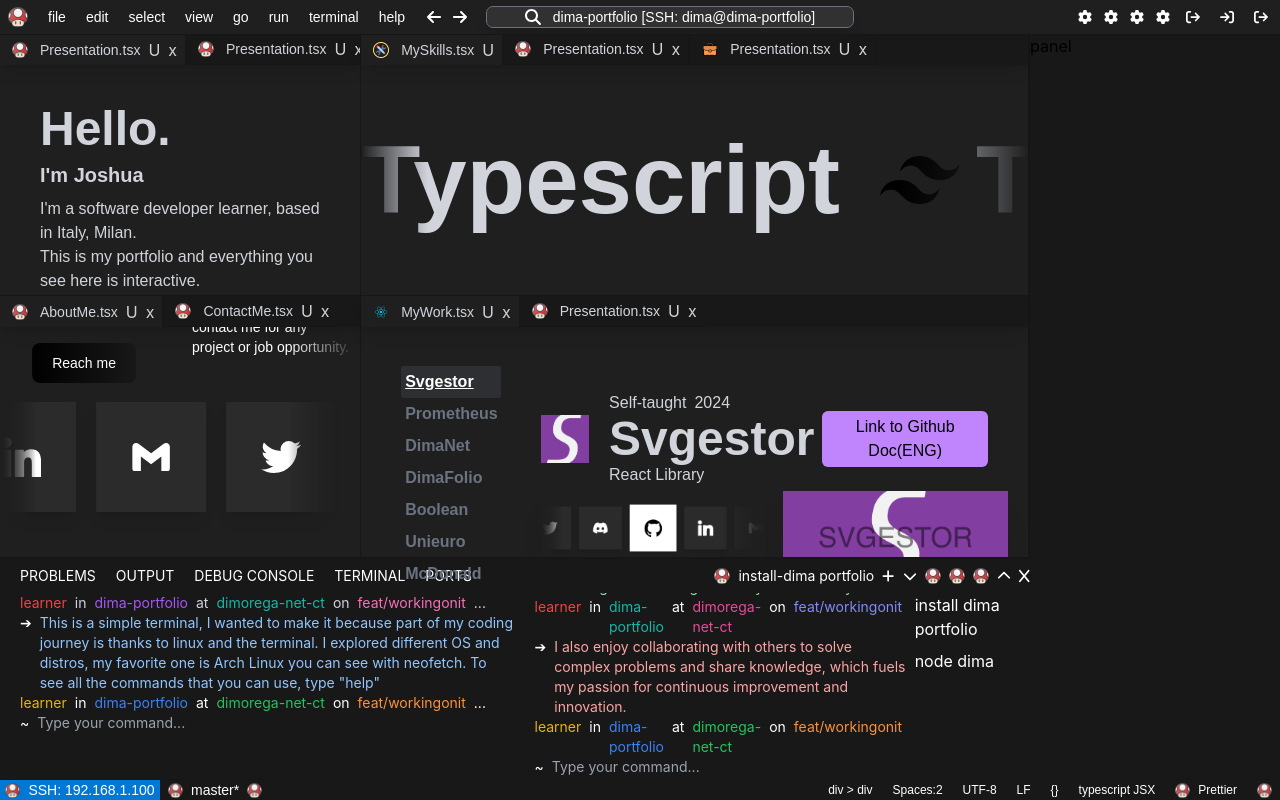
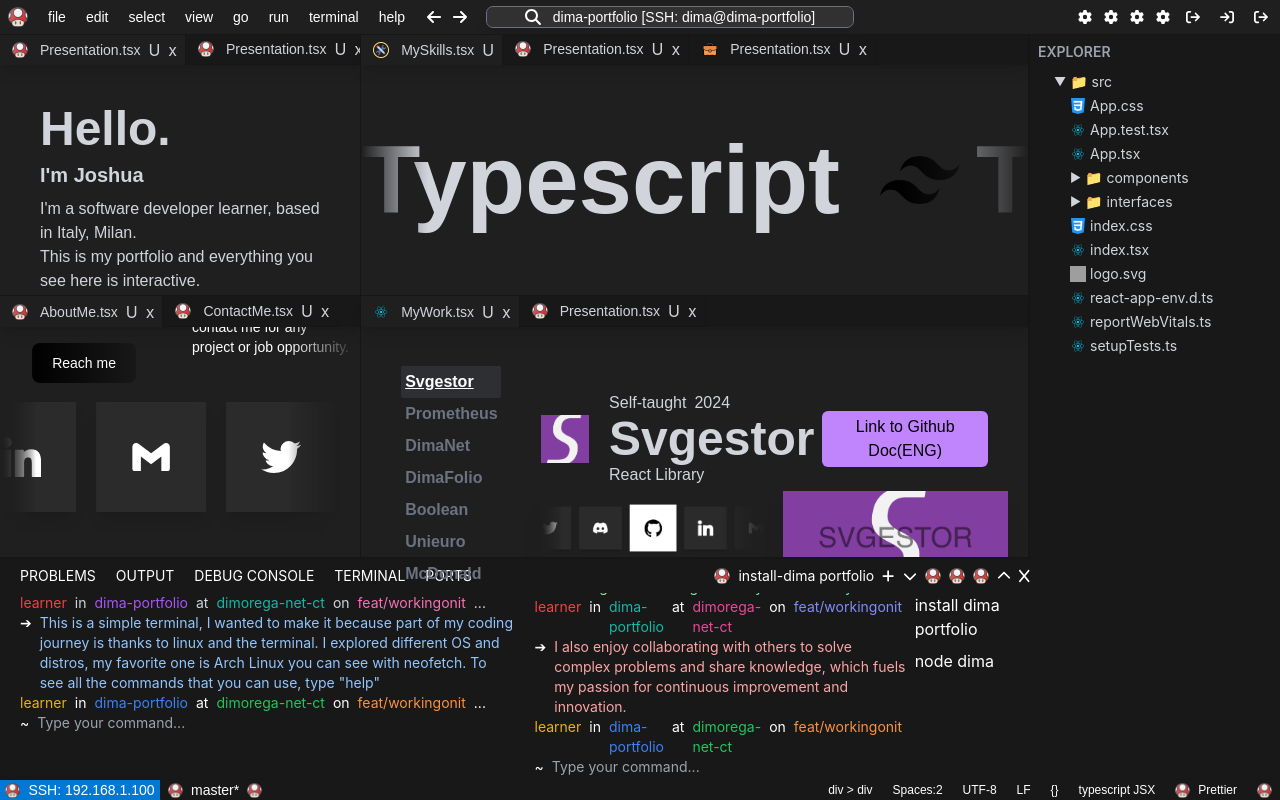
Before and after one commit to MindfulLearner/dima-portfolio, a React (Create React App) app: page / in a window 1280 px wide. Built offline with nearby package versions, Linux system fonts and the light colour scheme; grey boxes are pictures that could not be loaded.

Commit message:
side panel added

```diff
--- a/src/components/SidePanel/SidePanel.tsx
+++ b/src/components/SidePanel/SidePanel.tsx
@@ -1,7 +1,186 @@
-import React from "react";
+import React, { useState } from "react";
+import { arraySkill } from "../data/arraySkill";
+
+interface FileItem {
+  name: string;
+  type: "file" | "folder";
+  children?: FileItem[];
+}
 
 function SidePanel() {
-  return <div className="w-[250px] h-[calc(100vh-34px-21px)] bg-sidePanelColor">panel</div>;
+  const [expandedFolders, setExpandedFolders] = useState<Set<string>>(new Set(["src"]));
+
+  const fileStructure: FileItem[] = [
+    {
+      name: "src",
+      type: "folder",
+      children: [
+        { name: "App.css", type: "file" },
+        { name: "App.test.tsx", type: "file" },
+        { name: "App.tsx", type: "file" },
+        {
+          name: "components",
+          type: "folder",
+          children: [
+            {
+              name: "BottomSection",
+              type: "folder",
+              children: [
+                { name: "BottomSection.tsx", type: "file" },
+                { name: "Terminal1.tsx", type: "file" },
+                { name: "Terminal2.tsx", type: "file" }
+              ]
+            },
+            { name: "Footer.tsx", type: "file" },
+            { name: "Header.tsx", type: "file" },
+            { name: "MainContainer.tsx", type: "file" },
+            {
+              name: "PublicComponents",
+              type: "folder",
+              children: [
+                {
+                  name: "Components",
+                  type: "folder",
+                  children: [
+                    { name: "squareCards.tsx", type: "file" }
+                  ]
+                },
+                {
+                  name: "svgtsx",
+                  type: "folder",
+                  children: [
+                    { name: "component-discord-svg.tsx", type: "file" },
+                    { name: "component-github-svg.tsx", type: "file" },
+                    { name: "component-gmail-svg.tsx", type: "file" },
+                    { name: "component-linkedin-svg.tsx", type: "file" },
+                    { name: "component-twitter-svg.tsx", type: "file" }
+                  ]
+                }
+              ]
+            },
+            {
+              name: "SidePanel",
+              type: "folder",
+              children: [
+                { name: "SidePanel.tsx", type: "file" }
+              ]
+            },
+            {
+              name: "TextEditorSection",
+              type: "folder",
+              children: [
+                { name: "TextEditorPanel1.tsx", type: "file" },
+                { name: "TextEditorPanel2.tsx", type: "file" },
+                { name: "TextEditorPanel3.tsx", type: "file" },
+                { name: "TextEditorPanel4.tsx", type: "file" },
+                { name: "TextEditorSection.tsx", type: "file" }
+              ]
+            },
+            {
+              name: "data",
+              type: "folder",
+              children: [
+                { name: "ArraySvgComponents.tsx", type: "file" },
+                { name: "CarouselWork.tsx", type: "file" },
+                { name: "TerminalsArray.tsx", type: "file" },
+                { name: "arraySkill.tsx", type: "file" }
+              ]
+            }
+          ]
+        },
+        {
+          name: "interfaces",
+          type: "folder",
+          children: [
+            { name: "squareInterface.tsx", type: "file" },
+            { name: "svgInterface.tsx", type: "file" }
+          ]
+        },
+        { name: "index.css", type: "file" },
+        { name: "index.tsx", type: "file" },
+        { name: "logo.svg", type: "file" },
+        { name: "react-app-env.d.ts", type: "file" },
+        { name: "reportWebVitals.ts", type: "file" },
+        { name: "setupTests.ts", type: "file" }
+      ]
+    }
+  ];
+
+  const toggleFolder = (folderPath: string) => {
+    setExpandedFolders(prev => {
+      const next = new Set(prev);
+      if (next.has(folderPath)) {
+        next.delete(folderPath);
+      } else {
+        next.add(folderPath);
+      }
+      return next;
+    });
+  };
+
+  const getFileIcon = (fileName: string) => {
+    const extension = fileName.split('.').pop()?.toLowerCase();
+
+    switch(extension) {
+      case 'tsx':
+      case 'ts':
+        return "/icons/react-icon.png";
+      case 'js':
+      case 'jsx':
+        return "/icons/node-icon.png";
+      case 'css':
+        return "/icons/css-icon.png";
+      case 'html':
+        return "/icons/html-icon.png";
+      case 'svg':
+        return "https://upload.wikimedia.org/wikipedia/commons/thumb/9/9e/Color_icon_yellow.svg/2048px-Color_icon_yellow.svg.png";
+      case 'png':
+      case 'webp':
+      case 'jpg':
+      case 'jpeg':
+        return "/icons/png-fungo-icon.png";
+      default:
+        return "/icons/react-icon.png";
+    }
+  };
+
+  const renderFileTree = (items: FileItem[], path: string = "") => {
+    return items.map((item) => {
+      const currentPath = path ? `${path}/${item.name}` : item.name;
+      const isExpanded = expandedFolders.has(currentPath);
+
+      return (
+        <div key={currentPath} className="ml-4">
+          <div
+            className="flex items-center gap-1 hover:bg-gray-700 px-2 py-0.5 cursor-pointer text-gray-300"
+            onClick={() => item.type === "folder" && toggleFolder(currentPath)}
+          >
+            {item.type === "folder" && (
+              <span className="text-xs">{isExpanded ? "▼" : "▶"}</span>
+            )}
+            <span className="flex items-center gap-1 text-sm">
+              {item.type === "folder" ? (
+                <span>📁</span>
+              ) : (
+                <img src={getFileIcon(item.name)} alt="file" className="w-4 h-4" />
+              )}
+              {item.name}
+            </span>
+          </div>
+          {item.type === "folder" && isExpanded && item.children && (
+            <div>{renderFileTree(item.children, currentPath)}</div>
+          )}
+        </div>
+      );
+    });
+  };
+
+  return (
+    <div className="w-[250px] h-[calc(100vh-34px-21px)] bg-sidePanelColor overflow-y-auto">
+      <div className="p-2 text-gray-400 text-sm font-semibold">EXPLORER</div>
+      {renderFileTree(fileStructure)}
+    </div>
+  );
 }
 
 export default SidePanel;
```
